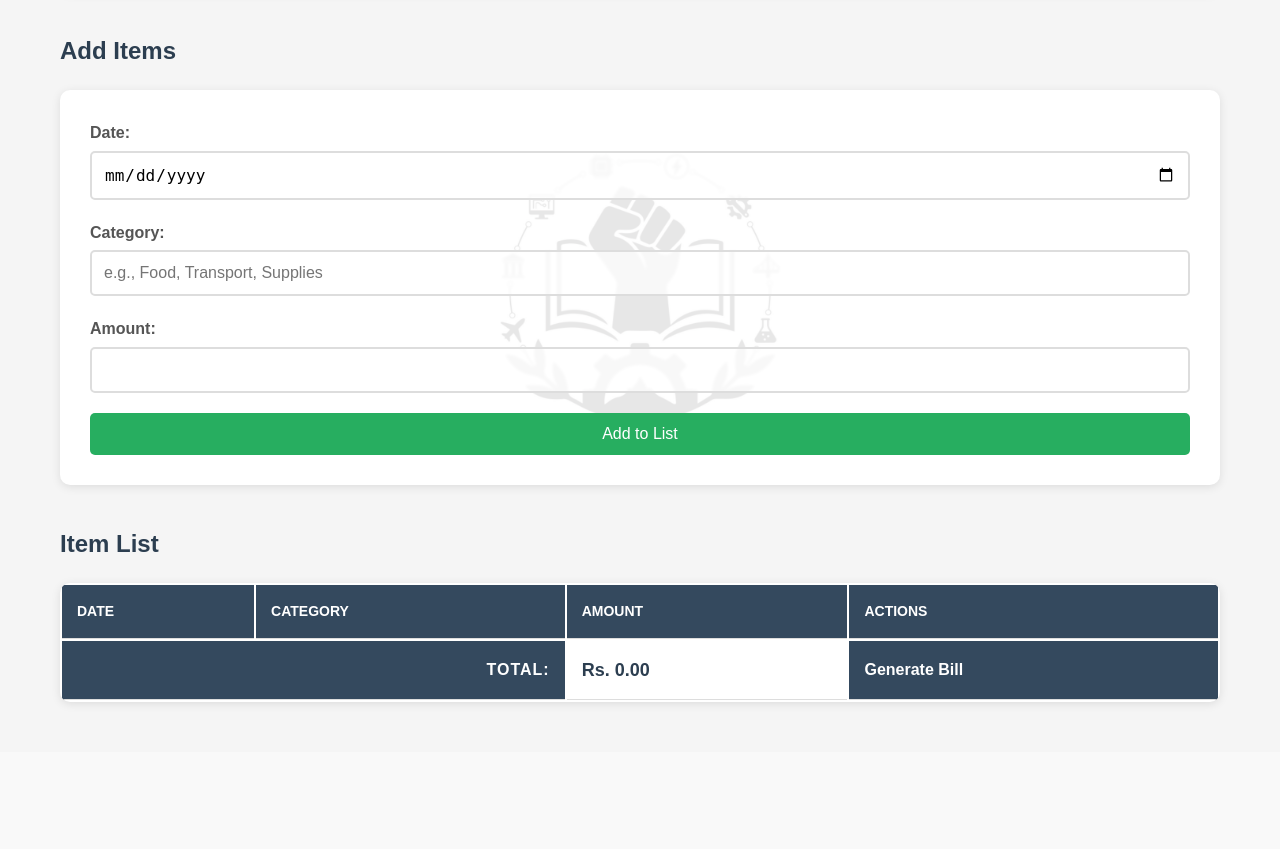
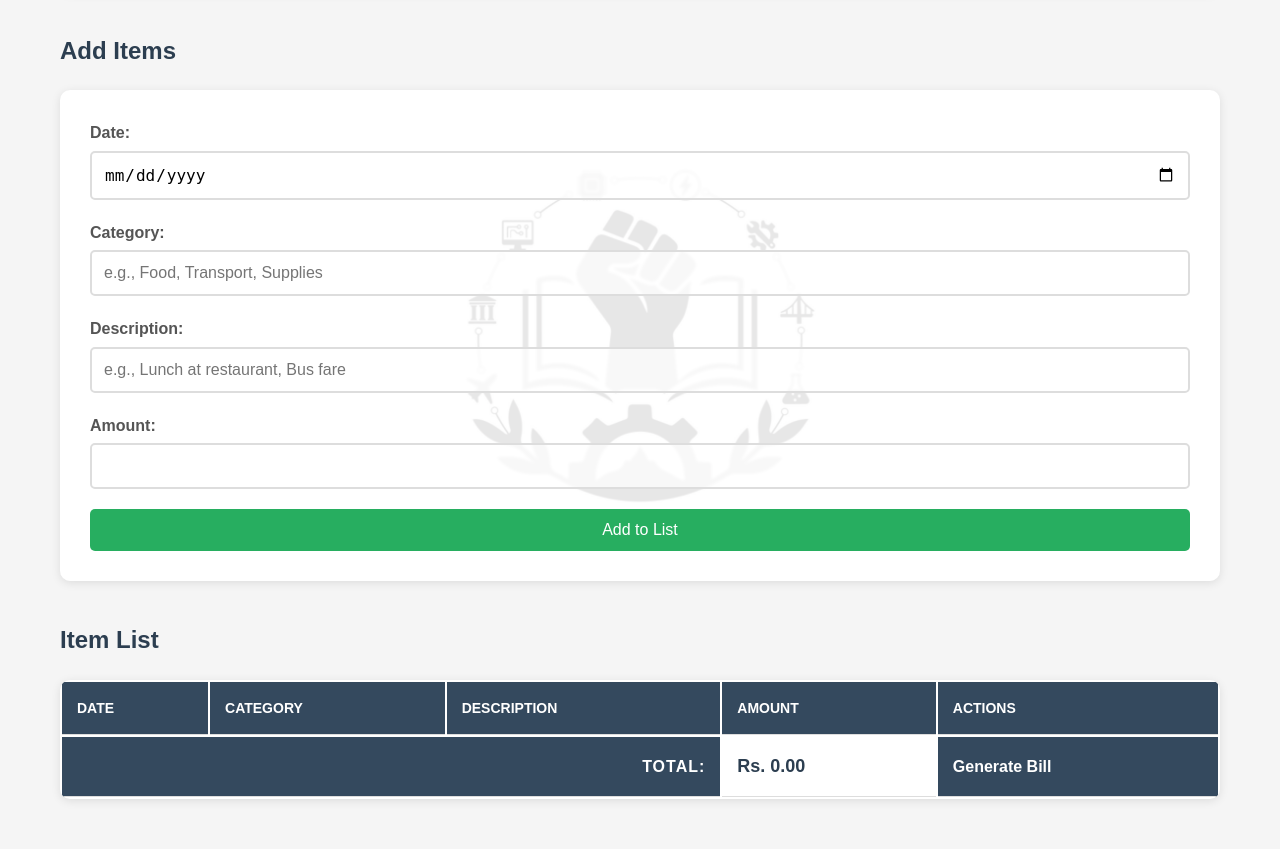
Before and after one commit to automationteamfsu-create/FSUBILL, a Flask app: page / in a window 1280 px wide. Shown: the part 437-1286 px from the top of the page. Before the commit the page ends 1143 px from the top, so only its background shows below. Run offline with Flask 3, Linux system fonts and the light colour scheme.

Commit message:
added entry for description

```diff
--- a/templates/Index.html
+++ b/templates/Index.html
@@ -33,6 +33,10 @@
                 <input type="text" id="category" name="category" placeholder="e.g., Food, Transport, Supplies" required>
             </div>
             <div class="form-group">
+                <label for="description">Description:</label>
+                <input type="text" id="description" name="description" placeholder="e.g., Lunch at restaurant, Bus fare" required>
+            </div>
+            <div class="form-group">
                 <label for="amount">Amount:</label>
                 <input type="number" id="amount" name="amount" min="0" step="0.01" required>
             </div>
@@ -45,6 +49,7 @@
                 <tr>
                     <th>Date</th>
                     <th>Category</th>
+                    <th>Description</th>
                     <th>Amount</th>
                     <th>Actions</th>
                 </tr>
@@ -54,7 +59,7 @@
             </tbody>
             <tfoot>
                 <tr class="total-row">
-                    <td colspan="2" class="total-label">Total:</td>
+                    <td colspan="3" class="total-label">Total:</td>
                     <td class="total-amount">Rs. <span id="totalCost">0.00</span></td>
                     <td onclick="generateBill()">Generate Bill</td>
                 </tr>
```
